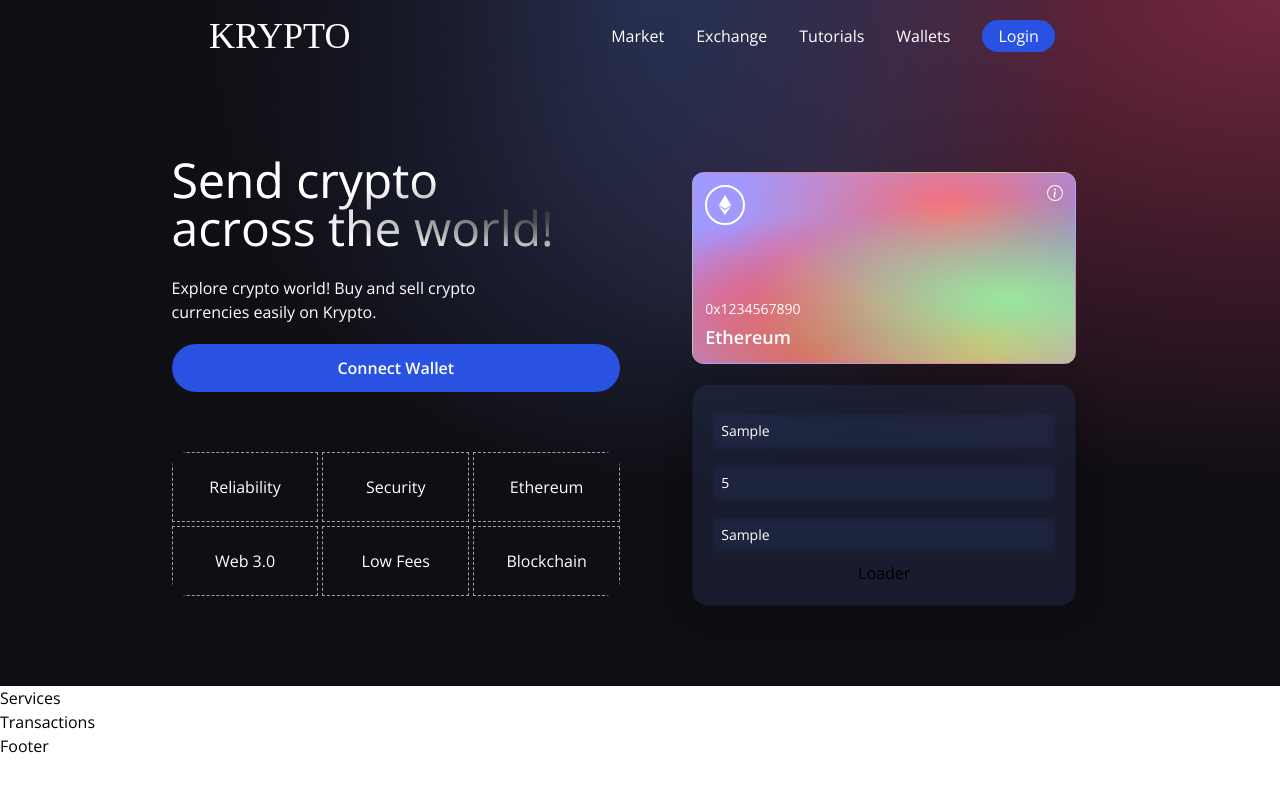
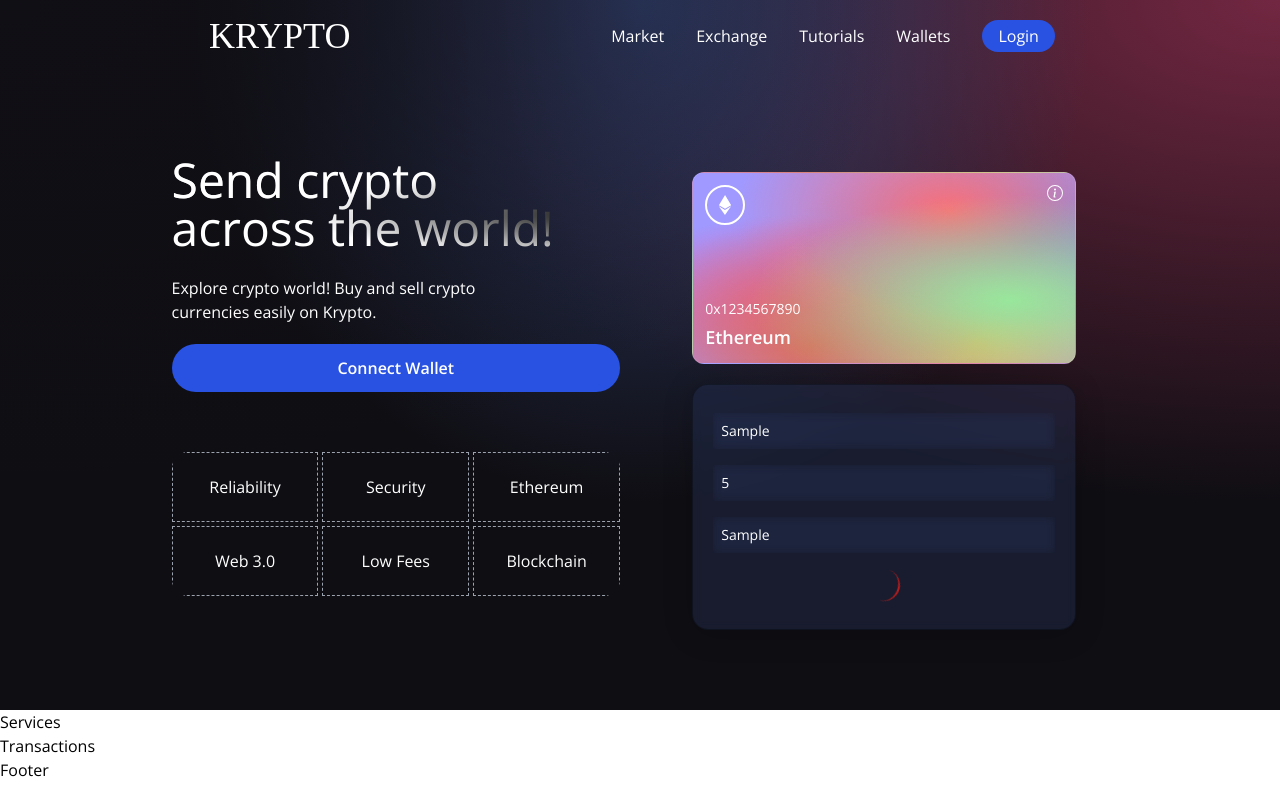
Before and after one commit to LouayH/krypto, a React (Vite) app in the folder frontend/: page / in a window 1280 px wide. Both pictures are taken after typing "Sample", "5", "Sample" into the empty fields and a click on the button "Send Now". Built offline with nearby package versions, Linux system fonts and the light colour scheme; a web font is replaced by a local one.

Commit message:
Making of Loader component

```diff
--- a/frontend/src/components/Loader.jsx
+++ b/frontend/src/components/Loader.jsx
@@ -1,6 +1,8 @@
 const Loader = () => {
   return (
-    <p>Loader</p>
+    <div className="flex justify-center items-center py-2">
+      <div className="animate-spin rounded-full h-[32px] w-[32px] border-b-2 border-red-700"></div>
+    </div>
   );
 }
 
```
